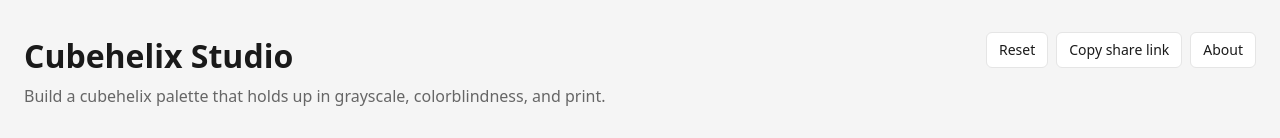
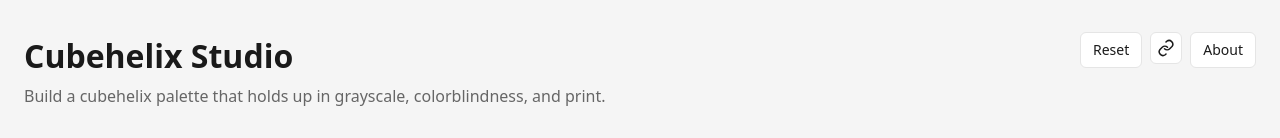
Before and after one commit to obangpub/cubehelix-studio, a React (Vite) app in the folder apps/web/: page / in a window 1280 px wide. Shown: the top 138 px of the page. Built offline with nearby package versions, Linux system fonts and the light colour scheme.

Commit message:
feat(web): replace 'Copy share link' text button with link icon and 'Copy permalink' tooltip

```diff
--- a/apps/web/src/components/AboutDialog.tsx
+++ b/apps/web/src/components/AboutDialog.tsx
@@ -18,7 +18,7 @@ export function AboutDialog() {
 
   return (
     <>
-      <button type="button" className="share-link" onClick={() => setOpen(true)}>
+      <button type="button" className="header-button" onClick={() => setOpen(true)}>
         About
       </button>
       <dialog
--- a/apps/web/src/components/ShareLink.tsx
+++ b/apps/web/src/components/ShareLink.tsx
@@ -17,12 +17,59 @@ export function ShareLink() {
     setTimeout(() => setStatus("idle"), FEEDBACK_MS);
   };
 
-  const label =
-    status === "copied" ? "Copied!" : status === "failed" ? "Copy failed" : "Copy share link";
+  const tooltip =
+    status === "copied" ? "Copied" : status === "failed" ? "Copy failed" : "Copy permalink";
 
   return (
-    <button type="button" className="share-link" onClick={copy} aria-live="polite">
-      {label}
+    <button
+      type="button"
+      className="header-icon-button"
+      onClick={copy}
+      aria-label={tooltip}
+      title={tooltip}
+    >
+      {status === "copied" ? <CheckIcon /> : <LinkIcon />}
+      <span className="visually-hidden" aria-live="polite">
+        {tooltip}
+      </span>
     </button>
   );
 }
+
+function LinkIcon() {
+  return (
+    <svg viewBox="0 0 24 24" width="18" height="18" aria-hidden="true">
+      <path
+        fill="none"
+        stroke="currentColor"
+        strokeWidth="2"
+        strokeLinecap="round"
+        strokeLinejoin="round"
+        d="M10 13a5 5 0 0 0 7 0l3-3a5 5 0 0 0-7-7l-1 1"
+      />
+      <path
+        fill="none"
+        stroke="currentColor"
+        strokeWidth="2"
+        strokeLinecap="round"
+        strokeLinejoin="round"
+        d="M14 11a5 5 0 0 0-7 0l-3 3a5 5 0 0 0 7 7l1-1"
+      />
+    </svg>
+  );
+}
+
+function CheckIcon() {
+  return (
+    <svg viewBox="0 0 24 24" width="18" height="18" aria-hidden="true">
+      <path
+        fill="none"
+        stroke="currentColor"
+        strokeWidth="2.5"
+        strokeLinecap="round"
+        strokeLinejoin="round"
+        d="M5 12l5 5L20 7"
+      />
+    </svg>
+  );
+}
--- a/apps/web/src/styles.css
+++ b/apps/web/src/styles.css
@@ -133,8 +133,8 @@ header p {
   gap: 0.5rem;
 }
 
-.share-link,
-.header-button {
+.header-button,
+.header-icon-button {
   flex-shrink: 0;
   font: inherit;
   font-size: 0.875rem;
@@ -142,21 +142,45 @@ header p {
   background: var(--surface);
   border: 1px solid var(--border);
   border-radius: 6px;
-  padding: 0.4rem 0.75rem;
   cursor: pointer;
   white-space: nowrap;
   transition: background 120ms ease;
 }
 
-.share-link:hover,
-.header-button:hover {
+.header-button {
+  padding: 0.4rem 0.75rem;
+}
+
+.header-icon-button {
+  display: inline-flex;
+  align-items: center;
+  justify-content: center;
+  width: 2rem;
+  height: 2rem;
+  padding: 0;
+}
+
+.header-button:hover,
+.header-icon-button:hover {
   background: var(--bg);
 }
 
-.share-link:focus-visible,
-.header-button:focus-visible {
+.header-button:focus-visible,
+.header-icon-button:focus-visible {
   outline: 2px solid var(--fg);
   outline-offset: 2px;
+}
+
+.visually-hidden {
+  position: absolute;
+  width: 1px;
+  height: 1px;
+  padding: 0;
+  margin: -1px;
+  overflow: hidden;
+  clip: rect(0, 0, 0, 0);
+  white-space: nowrap;
+  border: 0;
 }
 
 .controls {
```
